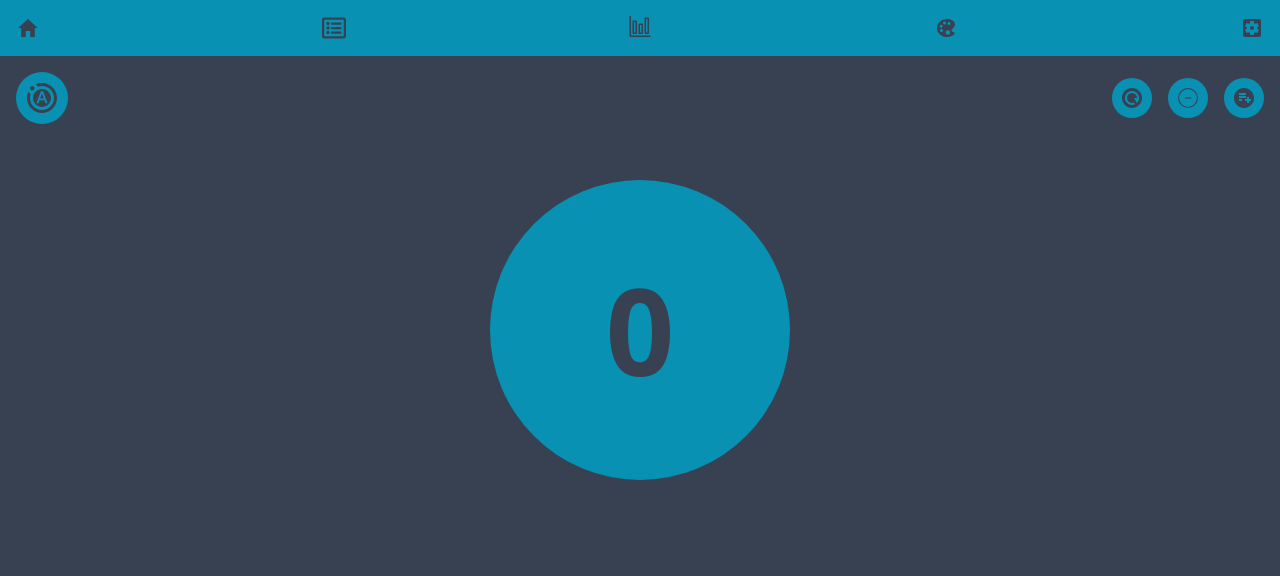
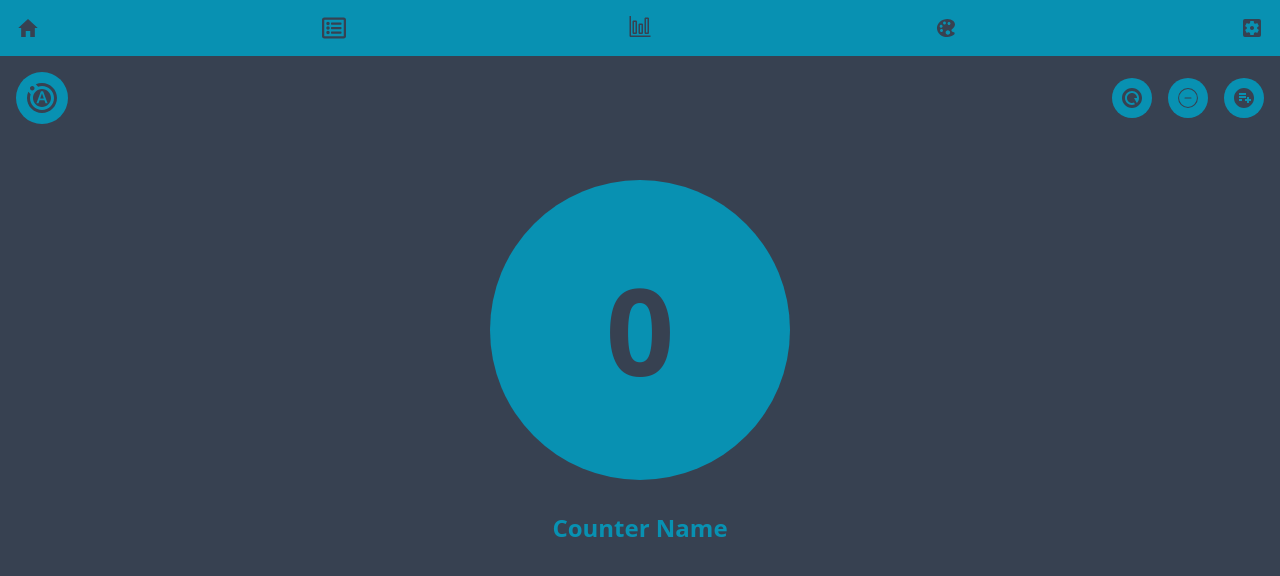
Before and after one commit to IamNayanIslam/advanced-counter-app, a React (Vite) app: page / in a window 1280 px wide. Shown: the top 576 px of the page. Built offline with nearby package versions, Linux system fonts and the light colour scheme.

Commit message:
add fav icon

```diff
--- a/index.html
+++ b/index.html
@@ -2,7 +2,7 @@
 <html lang="en">
   <head>
     <meta charset="UTF-8" />
-    <link rel="icon" type="image/svg+xml" href="/vite.svg" />
+    <link rel="icon" type="image/svg+xml" href="counter.png" />
     <meta name="viewport" content="width=device-width, initial-scale=1.0" />
     <title>advanced-counter</title>
   </head>
--- a/src/Components/CounterCircle.tsx
+++ b/src/Components/CounterCircle.tsx
@@ -14,7 +14,7 @@ const {dispatch} = useContext(CountersContext)
     dispatch({type: "INCREMENT_COUNT", payload: counter.id})
   };
   return (
-    <div className="flex justify-center">
+    <div className="flex flex-col gap-8 justify-center items-center">
       <div
         onClick={handleIncrement}
         className="w-[300px] h-[300px] bg-cyan-600 rounded-full flex justify-center items-center"
@@ -23,6 +23,7 @@ const {dispatch} = useContext(CountersContext)
           {counter.count}
         </h2>
       </div>
+      <h2 className="text-cyan-600 capitalize text-2xl font-bold">{counter.name}</h2>
     </div>
   );
 };
```
